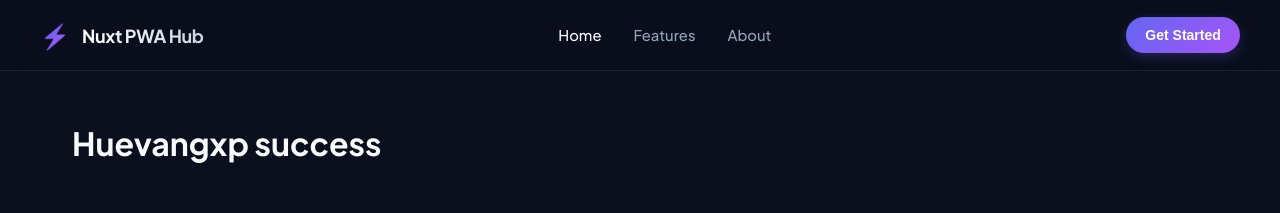
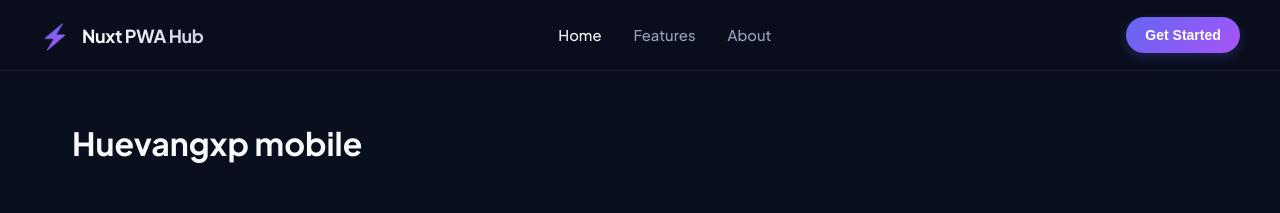
Before and after one commit to huevangxp/pwa-101, a Nuxt app: page / in a window 1280 px wide. Shown: the top 213 px of the page. Built offline with nearby package versions, Linux system fonts and the light colour scheme.

Commit message:
commit Fri 05/29/2026 14:51:57.20

```diff
--- a/pages/index.vue
+++ b/pages/index.vue
@@ -1,5 +1,5 @@
 <template>
   <div>
-    <h1>Huevangxp success</h1>
+    <h1>Huevangxp mobile</h1>
   </div>
 </template>
```
